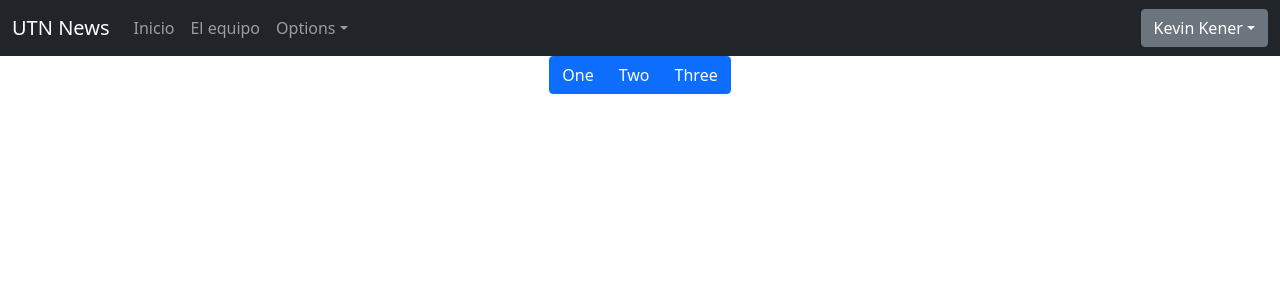
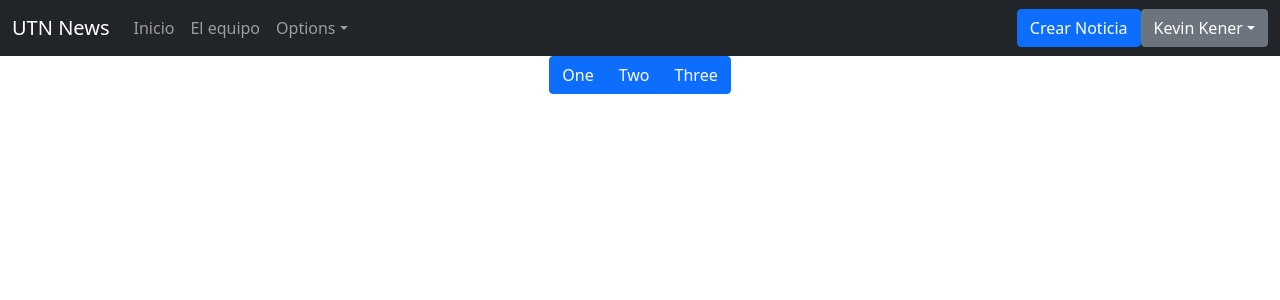
Before and after one commit to albakore/UTN-News, a React (Create React App) app in the folder newsapp/: page / in a window 1280 px wide. Both pictures are taken after a click on the button "Inicia Sesion". Shown: the top 300 px of the page. Built offline with nearby package versions, Linux system fonts and the light colour scheme.

Commit message:
Se agrego boton de Iniciar Sesion

```diff
--- a/newsapp/src/components/BarraNav.js
+++ b/newsapp/src/components/BarraNav.js
@@ -17,7 +17,7 @@
 
 export default function BarraNav() {
   const [navToggler, setnavToggler] = useState(false);
-
+  const [loggeado, setLoggeado] = useState(false);
   const mostrar = () => setnavToggler(!navToggler);
 
   return (
@@ -25,7 +25,7 @@
       <Navbar color="dark" dark expand="md" light>
         <NavbarBrand href="/">UTN News</NavbarBrand>
         <NavbarToggler onClick={mostrar} />
-        <Collapse navbar isOpen={navToggler}>
+        <Collapse navbar isOpen={navToggler} logged="">
           <Nav className="me-auto" navbar>
             <NavItem>
               <NavLink href="/inicio/">Inicio</NavLink>
@@ -45,27 +45,31 @@
               </DropdownMenu>
             </UncontrolledDropdown>
           </Nav>
-          <InicioSesion />
+          {loggeado ? <Button color="primary">Crear Noticia</Button> : <></>}
+
+          <InicioSesion loggeado={setLoggeado} />
         </Collapse>
       </Navbar>
     </div>
   );
 }
 
-function InicioSesion() {
+function InicioSesion({ loggeado }) {
   const [sesionIniciada, setSesionIniciada] = useState(false);
-  const toggleSesion = () => setSesionIniciada(!sesionIniciada);
+  const toggleSesion = () => {
+    setSesionIniciada(!sesionIniciada);
+    loggeado(!sesionIniciada);
+  };
   const [dropDownSesion, setdropDownSesion] = useState(false);
   const toggleDropDown = () => setdropDownSesion(!dropDownSesion);
   return (
     <div>
       {sesionIniciada ? (
-          <div>
-
+        <div>
           <Dropdown toggle={toggleDropDown} isOpen={dropDownSesion}>
             <DropdownToggle caret>Kevin Kener</DropdownToggle>
             <DropdownMenu>
-              <DropdownItem onClick={toggleSesion}>
+              <DropdownItem>
                 <b>Perfil</b>
               </DropdownItem>
               <DropdownItem divider />
@@ -75,7 +79,6 @@
             </DropdownMenu>
           </Dropdown>
         </div>
-
       ) : (
         <Button onClick={toggleSesion}>Inicia Sesion</Button>
       )}
```
Also changed, not shown: newsapp/src/App.js (+6 -1 lines).
